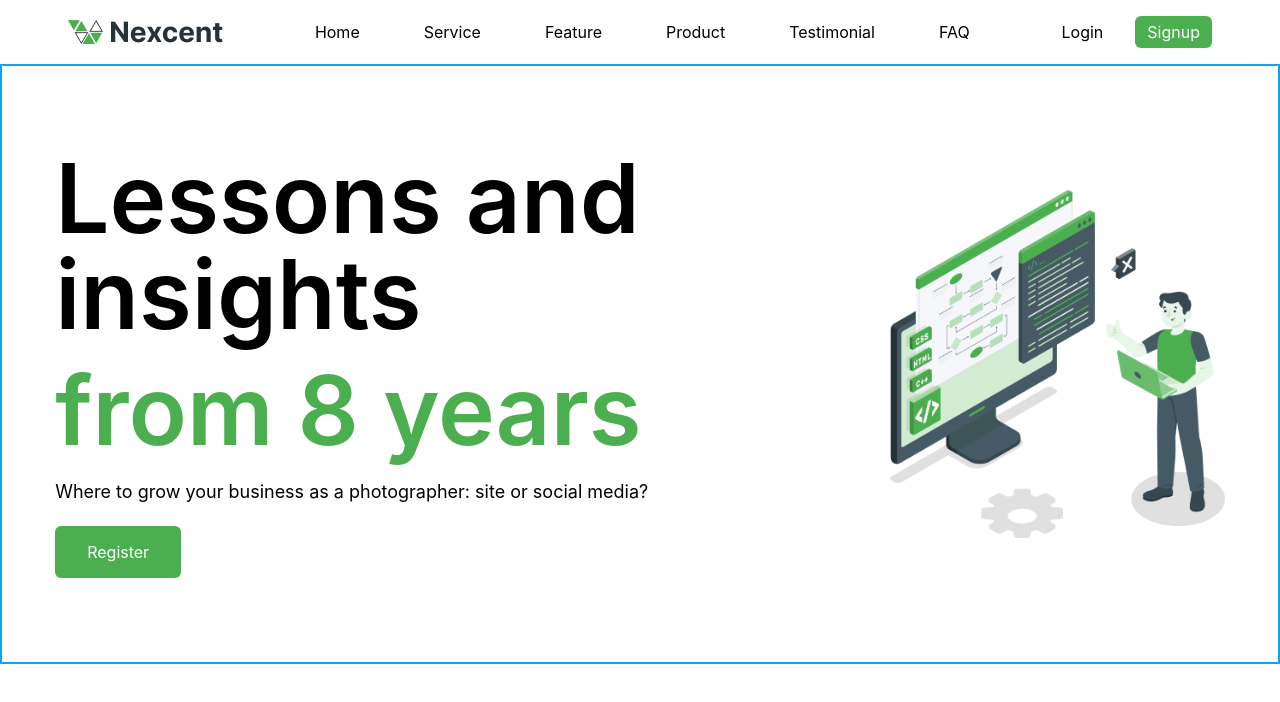
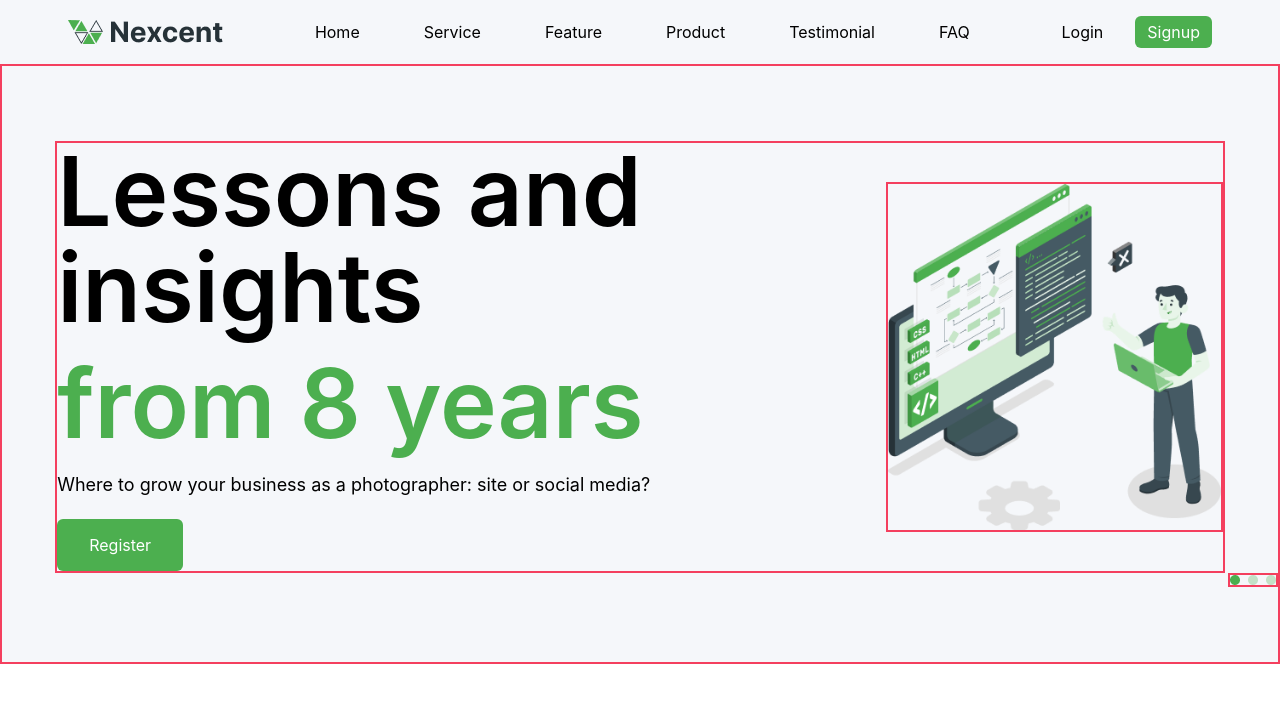
Before and after one commit to imlnr/figma-design, a React (Create React App) app: page / in a window 1280 px wide. Shown: the top 702 px of the page. Built offline with nearby package versions, Linux system fonts and the light colour scheme.

Commit message:
final commit

```diff
--- a/src/components/Navbar.jsx
+++ b/src/components/Navbar.jsx
@@ -10,7 +10,7 @@ const Navbar = () => {
     };
 
     return (
-        <div className="p-4 w-full">
+        <div className="p-4 w-full bg-[#F5F7FA]">
             <nav className="w-11/12 h-19 m-auto container mx-auto flex justify-between items-center">
                 <div className="text-white font-bold">
                     <img src={logo} alt="" />
--- a/src/pages/Home.jsx
+++ b/src/pages/Home.jsx
@@ -1,18 +1,22 @@
 import React from 'react'
 import illu from '../assets/Illustration.png'
+import dot from "../assets/Dot.png"
 const Home = () => {
     return (
-        <div className="flex w-full items-center h-100 justify-center border-solid border-2 border-sky-500" style={{ height: "600px" }}>
-            <div className='w-11/12 flex items-center justify-between'>
+        <div className="flex border-2 border-rose-500 flex-col w-full items-center h-100 justify-center bg-[#F5F7FA]" style={{ height: "600px" }}>
+            <div className='w-11/12 border-2 border-rose-500 flex items-center justify-between'>
                 <div className='flex flex-col gap-5 items-start'>
                     <h1 className='font-inter text-8xl font-semibold leading-96 tracking-normal'>Lessons and insights</h1>
                     <h1 className='font-inter text-8xl font-semibold leading-96 tracking-normal text-[#4CAF4F]'>from 8 years</h1>
                     <p className='text-lg'>Where to grow your business as a photographer: site or social media?</p>
                     <button className='bg-[#4CAF4F] text-white px-8 py-3.5 rounded-md'>Register</button>
                 </div>
-                <div className=''>
+                <div className='border-2 border-rose-500'>
                     <img src={illu} alt="illustration" />
                 </div>
+            </div>
+            <div className='border-2 border-rose-500 self-end'>
+                <img src={dot} alt="dot" />
             </div>
         </div>
     )
```
